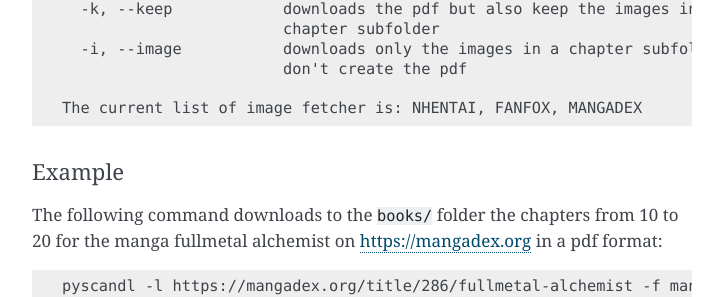
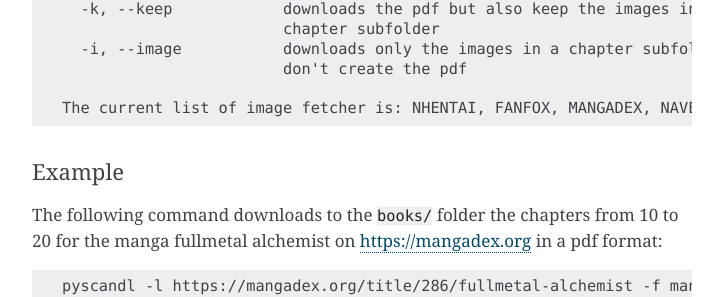
Before and after one commit to Ara0n/pyscandl, a Sphinx documentation site: the page built from docs/source/pages/usage.rst, in a window 1280 px wide and 1400 px high, scrolled down 715 px. Shown: the part 916-1213 px from the top of the window, without its empty margins (388-1111 px from the left). Built offline with Sphinx 7.4.7, drawn with Linux system fonts in a browser that asks for light colours; some of the changed text lies outside the part shown.

Commit message:
added naver doc

```diff
--- a/docs/source/CLI help/manga.txt
+++ b/docs/source/CLI help/manga.txt
@@ -24,4 +24,4 @@
   -i IMPORT_DB, --import-db IMPORT_DB
                         imports a new database from a json file
 
-The current list of image fetcher is: NHENTAI, FANFOX, MANGADEX
+The current list of image fetcher is: NHENTAI, FANFOX, MANGADEX, NAVERWEBTOON, NAVERBESTCHALLENGE, NAVERCHALLENGE
--- a/docs/source/CLI help/manual.txt
+++ b/docs/source/CLI help/manual.txt
@@ -36,4 +36,4 @@
   -i, --image           downloads only the images in a chapter subfolder and
                         don't create the pdf
 
-The current list of image fetcher is: NHENTAI, FANFOX, MANGADEX
+The current list of image fetcher is: NHENTAI, FANFOX, MANGADEX, NAVERWEBTOON, NAVERBESTCHALLENGE, NAVERCHALLENGE
```
Also changed, not shown: docs/source/pages/fetchers/naver.rst (added, +40 -0 lines).
